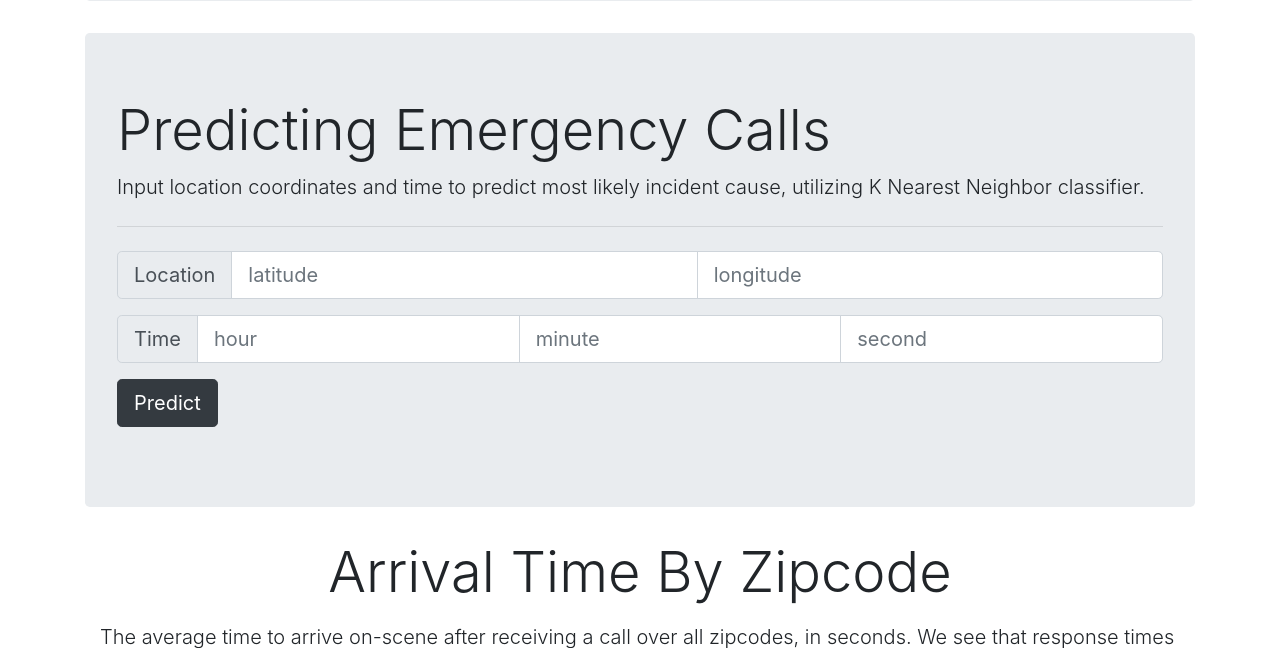
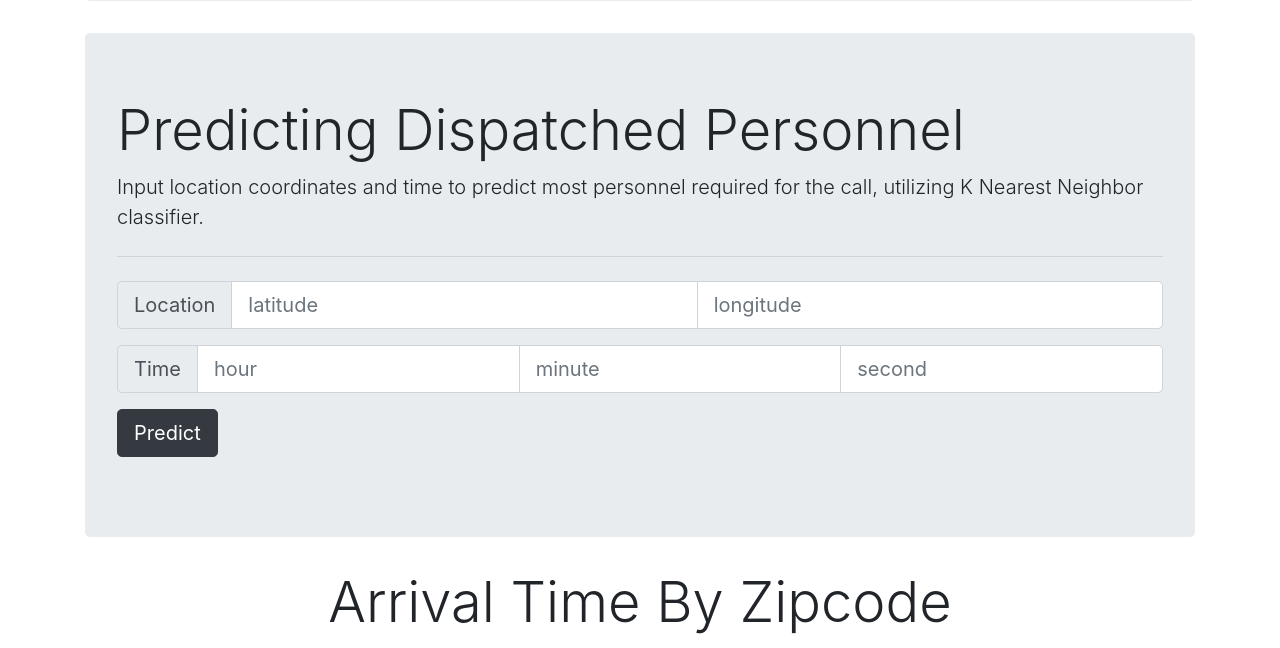
Before and after one commit to rjay98/SFPD-Data-Analysis, a Flask app: page / in a window 1280 px wide. Shown: the part 905-1553 px from the top of the page. Run offline with Flask 2, Linux system fonts and the light colour scheme; some libraries are stand-ins or nearby versions.

Commit message:
(1) changed prediction to dispatch type (2) reset error on predict click

```diff
--- a/classifier.py
+++ b/classifier.py
@@ -127,4 +127,4 @@ class KNNClassifier():
     Feature 2: Latitude
     Feature 3: Longitude
     """
-    return X[['received_time_seconds', 'latitude', 'longitude']], X['call_type']
+    return X[['received_time_seconds', 'latitude', 'longitude']], X['unit_type']
--- a/static/js/predict.js
+++ b/static/js/predict.js
@@ -10,6 +10,7 @@ const handleSuccess = (data) => {
 
 $(() => {
   $('div#process_input').bind('click', function() {
+    $('#error').text('');
     var predict_dat = {
       "longitude": $('input[name="longitude"]').val(),
       "latitude": $('input[name="latitude"]').val(),
--- a/templates/index.html
+++ b/templates/index.html
@@ -62,8 +62,8 @@
         </div>
       </div>
       <div class="jumbotron">
-        <h2 class="display-4">Predicting Emergency Calls</h2>
-        <p class="lead">Input location coordinates and time to predict most likely incident cause, utilizing K Nearest Neighbor classifier.</p>
+        <h2 class="display-4">Predicting Dispatched Personnel</h2>
+        <p class="lead">Input location coordinates and time to predict most personnel required for the call, utilizing K Nearest Neighbor classifier.</p>
         <hr class="my-4">
         <form class="mt-4">
             <div class="input-group input-group-lg">
```
